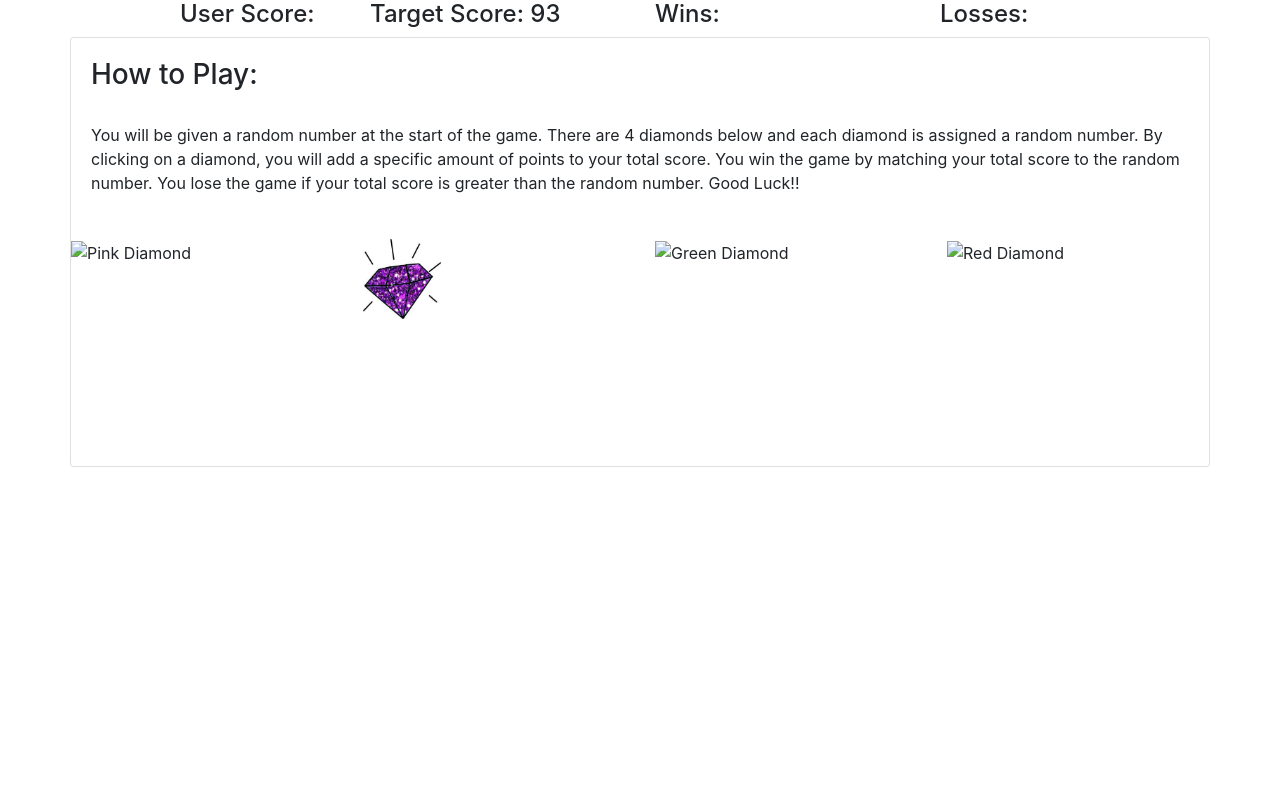
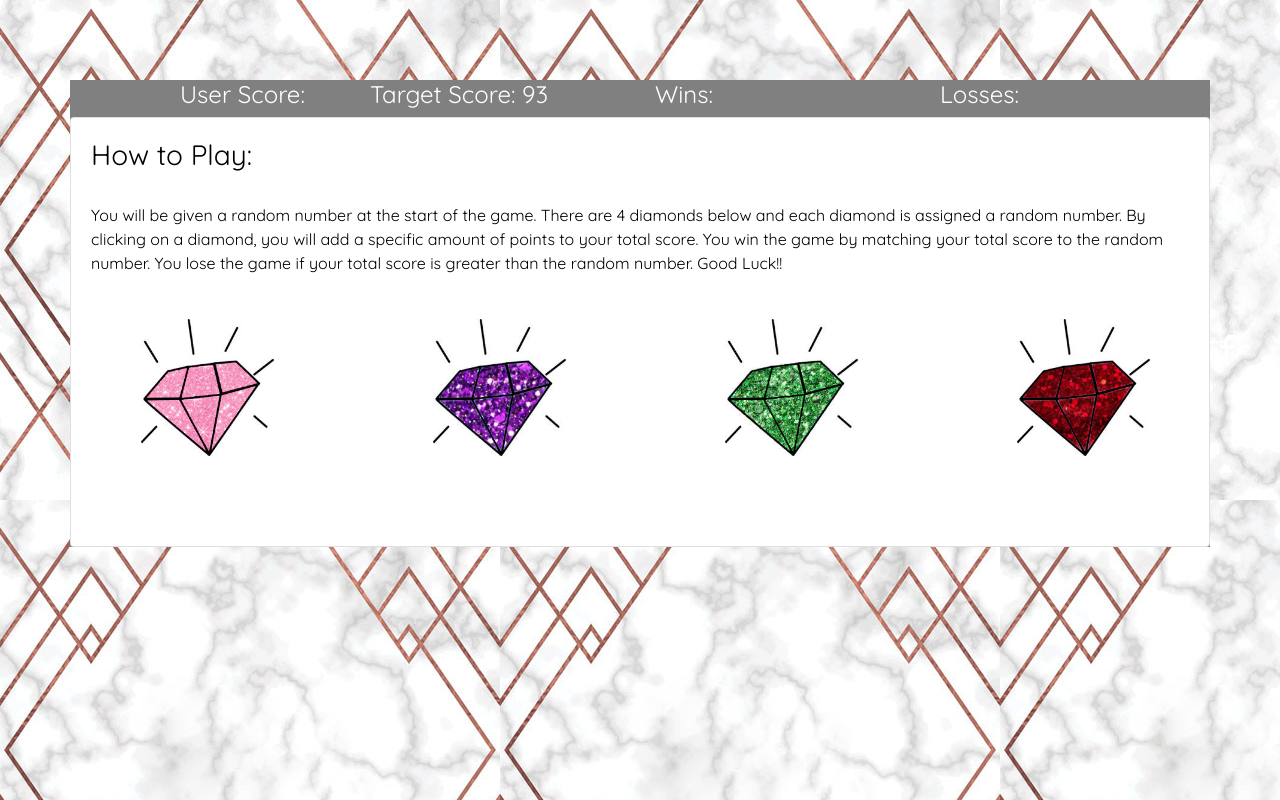
Before and after one commit to Kiylah2000/Unit-4-Game, a plain HTML site: page index.html in a window 1280 px wide. Drawn offline with nearby package versions, Linux system fonts and the light colour scheme.

Commit message:
adding styling to the CSS

```diff
--- a/Assets/CSS/style.css
+++ b/Assets/CSS/style.css
@@ -1,4 +1,19 @@
+body {
+    background-image: url(../Images/background.jpg);
+}
+.Diamond {
+    height: 60%;
+    margin-left: 70px;
+}
 
-.Diamond {
-    height: 35%;
+.container {
+    background-color: gray;
+    color: white;
+    margin-top: 80px;
+    font-family: 'Quicksand', sans-serif;
 }
+
+.card-body {
+    color: black;
+    font-family: 'Quicksand', sans-serif;
+}
--- a/index.html
+++ b/index.html
@@ -8,6 +8,8 @@
     <title>Crystal Game</title>
     <link rel="stylesheet" href="https://maxcdn.bootstrapcdn.com/bootstrap/4.0.0/css/bootstrap.min.css">
     <link rel="stylesheet" type="text/css" href="Assets/CSS/style.css">
+    <link href="https://fonts.googleapis.com/css?family=Quicksand&display=swap" rel="stylesheet">
+
 </head>
 
 <body>
@@ -26,17 +28,21 @@
                 <h4>Losses: <span id="Losses"></span></h4>
             </div>
 
+
                 <div class="card">
                     <div class="card-body">
                         <h3>How to Play:</h3>
                         <br>
-                      You will be given a random number at the start of the game. There are 4 diamonds below and each diamond is assigned a random number. By clicking on a diamond, you will add a specific amount of points to your total score. You win the game by matching your total score to the random number. You lose the game if your total score is greater than the random number. Good Luck!!
+                        You will be given a random number at the start of the game. There are 4 diamonds below and each
+                        diamond is assigned a random number. By clicking on a diamond, you will add a specific amount of
+                        points to your total score. You win the game by matching your total score to the random number.
+                        You lose the game if your total score is greater than the random number. Good Luck!!
+                    </div>
 
-        </div>
                 <br>
                 <div class="row">
                     <div class="col-md-3">
-                <img class="img-responsive Diamond" data-color="pink" src="Assets/Images/pink diamond.jpeg"
+                        <img class="img-responsive Diamond" data-color="pink" src="Assets/Images/pink diamond.png"
                             alt="Pink Diamond">
                     </div>
 
@@ -46,7 +52,7 @@
                     </div>
 
                     <div class="col-md-3">
-                <img class="img-responsive Diamond" data-color="green" src="Assets/Images/green diamond.jpg"
+                        <img class="img-responsive Diamond" data-color="green" src="Assets/Images/green diamond.png"
                             alt="Green Diamond">
                     </div>
 
```
Also changed, not shown: Assets/Images/background.jpg (added), Assets/Images/red diamond2 copy.png (deleted), Assets/Images/red diamond2.png (added). Lines whose indentation alone changed are shown as unchanged.
